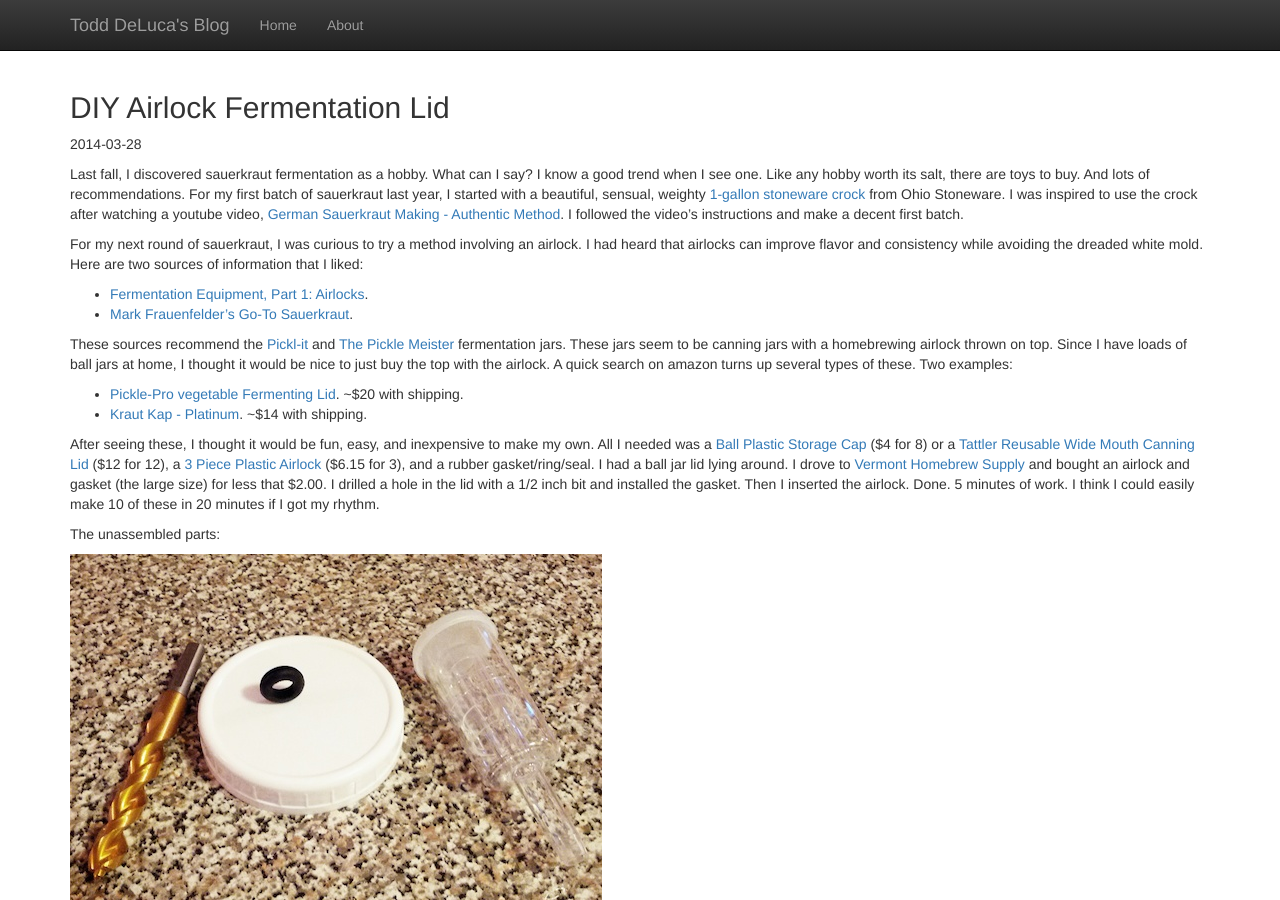
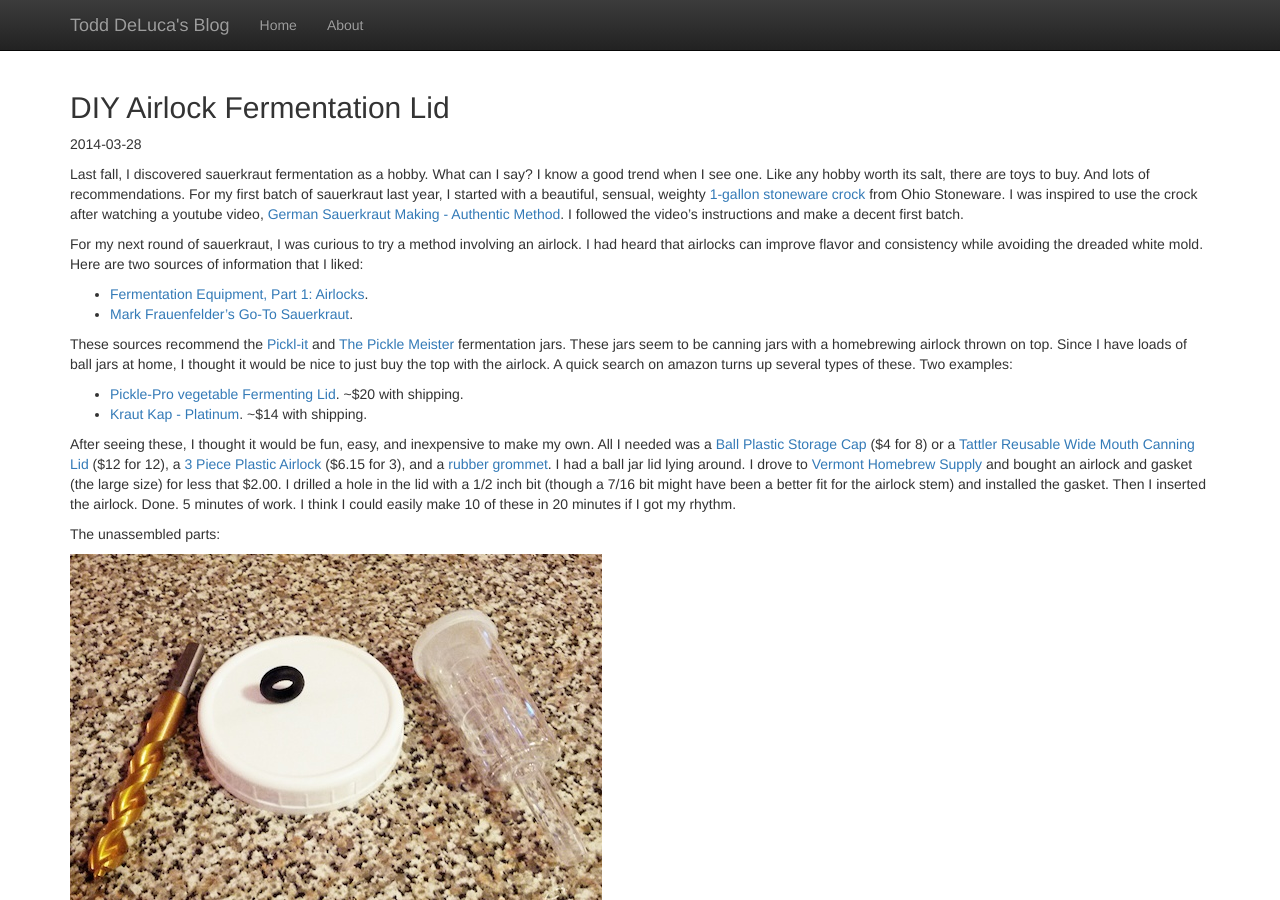
Before and after one commit to todddeluca/todddeluca.github.io, a Jekyll site: the page built from _posts/2014-03-28-DIY-ball-jar-fermentation-lid.md, in a window 1280 px wide and 900 px high. Built offline with Jekyll 4.4.1, drawn with Linux system fonts in a browser that asks for light colours; nearby versions of some CDN libraries; Markdown is read by kramdown in place of the engine named in the settings.

Commit message:
Add grommet link

```diff
--- a/_posts/2014-03-28-DIY-ball-jar-fermentation-lid.md
+++ b/_posts/2014-03-28-DIY-ball-jar-fermentation-lid.md
@@ -15,7 +15,7 @@ These sources recommend the [Pickl-it][5] and [The Pickle Meister][6] fermentati
 - [Pickle-Pro vegetable Fermenting Lid][7].  ~$20 with shipping.
 - [Kraut Kap - Platinum][8].  ~$14 with shipping.
 
-After seeing these, I thought it would be fun, easy, and inexpensive to make my own.  All I needed was a [Ball Plastic Storage Cap][9] ($4 for 8) or a [Tattler Reusable Wide Mouth Canning Lid][10] ($12 for 12), a [3 Piece Plastic Airlock][11] ($6.15 for 3), and a rubber gasket/ring/seal.  I had a ball jar lid lying around.  I drove to [Vermont Homebrew Supply][12] and bought an airlock and gasket (the large size) for less that $2.00.  I drilled a hole in the lid with a 1/2 inch bit and installed the gasket.  Then I inserted the airlock.  Done.  5 minutes of work.  I think I could easily make 10 of these in 20 minutes if I got my rhythm.
+After seeing these, I thought it would be fun, easy, and inexpensive to make my own.  All I needed was a [Ball Plastic Storage Cap][9] ($4 for 8) or a [Tattler Reusable Wide Mouth Canning Lid][10] ($12 for 12), a [3 Piece Plastic Airlock][11] ($6.15 for 3), and a [rubber grommet][15].  I had a ball jar lid lying around.  I drove to [Vermont Homebrew Supply][12] and bought an airlock and gasket (the large size) for less that $2.00.  I drilled a hole in the lid with a 1/2 inch bit (though a 7/16 bit might have been a better fit for the airlock stem) and installed the gasket.  Then I inserted the airlock.  Done.  5 minutes of work.  I think I could easily make 10 of these in 20 minutes if I got my rhythm.
 
 The unassembled parts:
 
```
Also changed, not shown: other parts of _posts/2014-03-28-DIY-ball-jar-fermentation-lid.md (+1 -0 lines).
